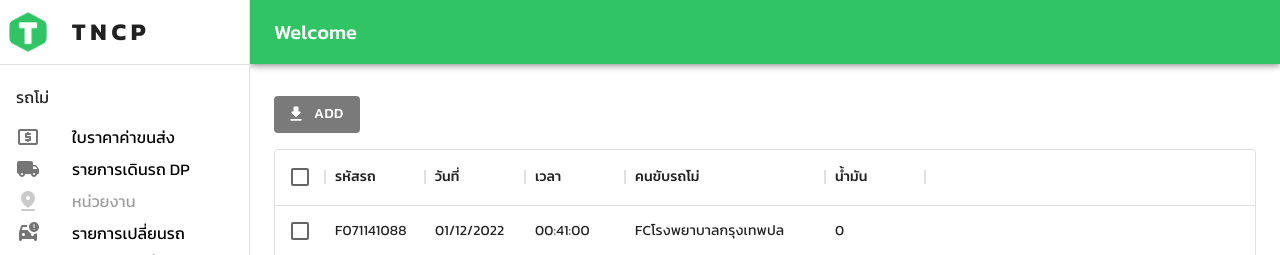
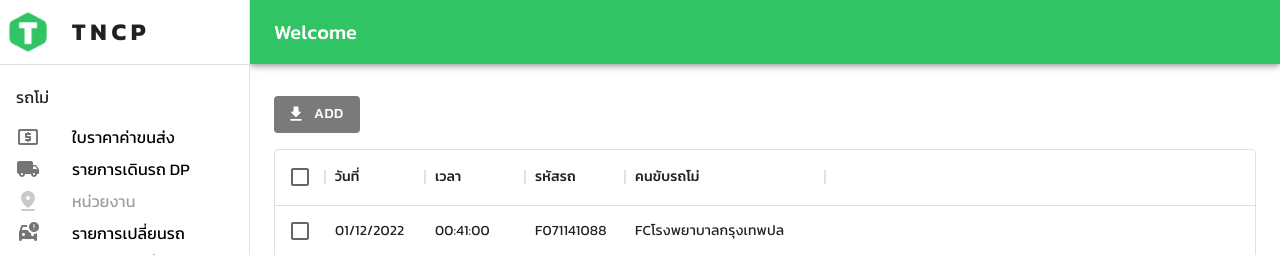
Before and after one commit to pruekk/truck-manager-frontend, a React (Create React App) app: page /car-replacement in a window 1280 px wide. Shown: the top 255 px of the page. Built offline with nearby package versions, Linux system fonts and the light colour scheme.

Commit message:
Switch column

```diff
--- a/src/components/carReplacement/tables/CarReplacementTable.jsx
+++ b/src/components/carReplacement/tables/CarReplacementTable.jsx
@@ -11,11 +11,11 @@ const columnsSize = {
 };
 
 export const columns = [
-    { field: 'id', headerName: 'รหัสรถ', minWidth: columnsSize.medium },
     { field: 'date', headerName: 'วันที่', type: 'date', minWidth: columnsSize.medium },
     { field: 'time', headerName: 'เวลา', minWidth: columnsSize.small },
+    { field: 'id', headerName: 'รหัสรถ', minWidth: columnsSize.medium },
     { field: 'destination', headerName: 'คนขับรถโม่', minWidth: columnsSize.large },
-    { field: 'distance', headerName: 'น้ำมัน', minWidth: columnsSize.small },];
+];
 
 export default function CarReplacementTable(props) {
     const [pageSize, setPageSize] = React.useState(50);
```
